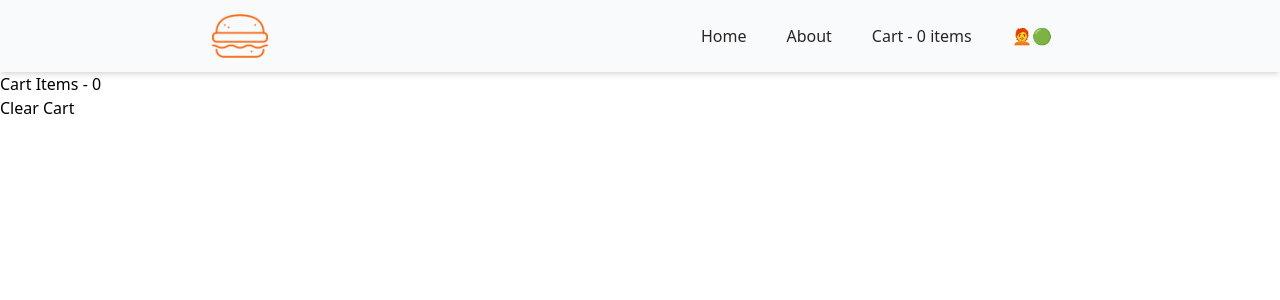
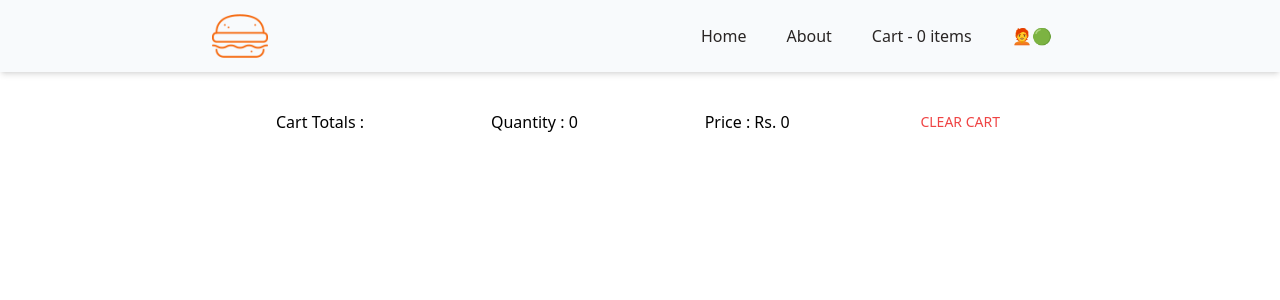
Before and after one commit to vanshika703/FoodApp, a React (Vite) app: page /cart in a window 1280 px wide. Shown: the top 300 px of the page. Built offline with nearby package versions, Linux system fonts and the light colour scheme.

Commit message:
cart totals and css

```diff
--- a/src/components/Cart.js
+++ b/src/components/Cart.js
@@ -3,8 +3,8 @@ import FoodItem from "./FoodItem";
 import { clearCart } from "../utils/cartSlice";
 
 const Cart = () => {
-  const cartItems = useSelector((store) => {
-    return store.cart.items;
+  const { items: cartItems, total } = useSelector((store) => {
+    return store.cart;
   });
 
   const dispatch = useDispatch();
@@ -15,14 +15,18 @@ const Cart = () => {
   console.log(cartItems);
 
   return (
-    <div>
-      <h1>Cart Items - {cartItems.length}</h1>
-      <button onClick={() => handleClearCart()}>Clear Cart</button>
+    <div className="flex flex-col justify-center items-center m-5">
+      {cartItems.map((item) => (
+        <FoodItem key={item?.id} {...item} />
+      ))}
 
-      <div className="flex">
-        {cartItems.map((item) => (
-          <FoodItem key={item?.id} {...item} />
-        ))}
+      <div className="flex justify-between items-center w-3/5 m-2 p-2 ">
+        <h1 className="text-base font-medium">Cart Totals : </h1>
+        <h1 className="text-base font-medium">Quantity : {cartItems.length}</h1>
+        <p className="text-base font-medium">Price : Rs. {total / 100}</p>
+        <button className="p-1 text-red-500 text-sm font-medium" onClick={() => handleClearCart()}>
+          CLEAR CART
+        </button>
       </div>
     </div>
   );
--- a/src/components/FoodItem.js
+++ b/src/components/FoodItem.js
@@ -2,22 +2,19 @@ import { IMG_CDN_URL } from "../utils/constants";
 import { useDispatch } from "react-redux";
 import { removeItem } from "../utils/cartSlice";
 
-
-
 const FoodItem = ({ id, name, description, cloudinaryImageId, price }) => {
-
   const dispatch = useDispatch();
 
-  function handleRemoveItem(id) {
-    dispatch(removeItem(id));
+  function handleRemoveItem(obj) {
+    dispatch(removeItem(obj));
   }
   return (
-    <div>
-      <img src={IMG_CDN_URL + cloudinaryImageId} />
-      <p>{name}</p>
-      <p>{description}</p>
-      <p>{price / 100}</p>
-      <button onClick={() => handleRemoveItem(id)}>Add Button</button>
+    <div className="flex border-b-2 justify-between items-center m-1 p-1 w-3/5">
+      <img src={IMG_CDN_URL + cloudinaryImageId} className="w-40" />
+      <p className="text-base text-stone-500">{name}</p>
+      {/* <p>{description}</p> */}
+      <p className="text-base text-stone-500">Rs. {price / 100}</p>
+      <button className="p-1 text-red-500 text-sm font-medium" onClick={() => handleRemoveItem({ id, price })}>- REMOVE</button>
     </div>
   );
 };
--- a/src/utils/cartSlice.js
+++ b/src/utils/cartSlice.js
@@ -4,18 +4,22 @@ const cartSlice = createSlice({
   name: "cart",
   initialState: {
     items: [],
+    total: 0,
   },
   reducers: {
     addItem: (state, action) => {
       state.items.push(action.payload);
+      state.total = state.total + action.payload.price;
     },
     removeItem: (state, action) => {
-      let i = state.items.findIndex((item) => item?.id === action.payload);
+      let i = state.items.findIndex((item) => item?.id === action.payload.id);
       state.items.splice(i, 1);
       console.log("state items after", state.items);
+      state.total = state.total - action.payload.price;
     },
     clearCart: (state) => {
       state.items = [];
+      state.total = 0;
     },
   },
 });
```
Also changed, not shown: 1 other file (tests, documents, lock files or other folders).
